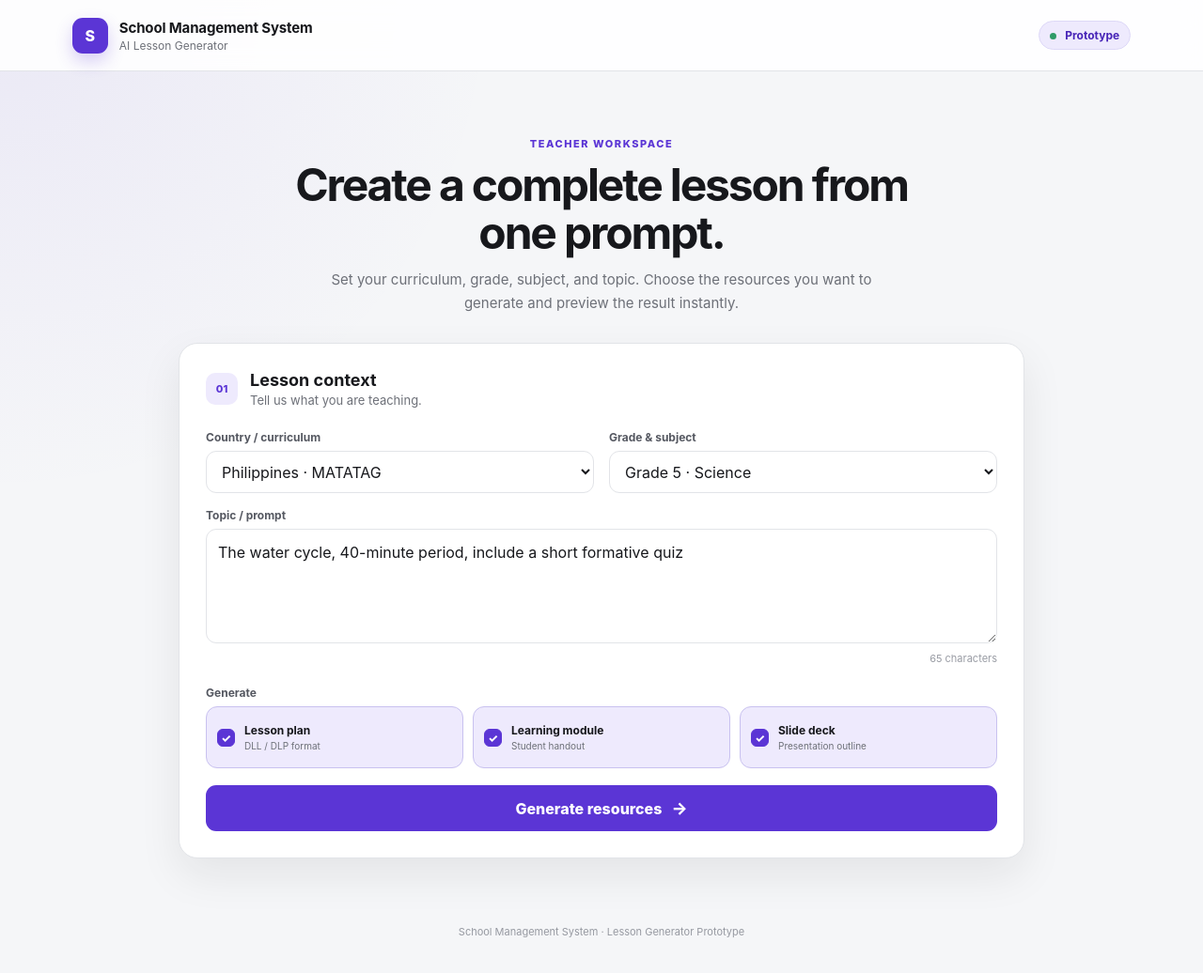
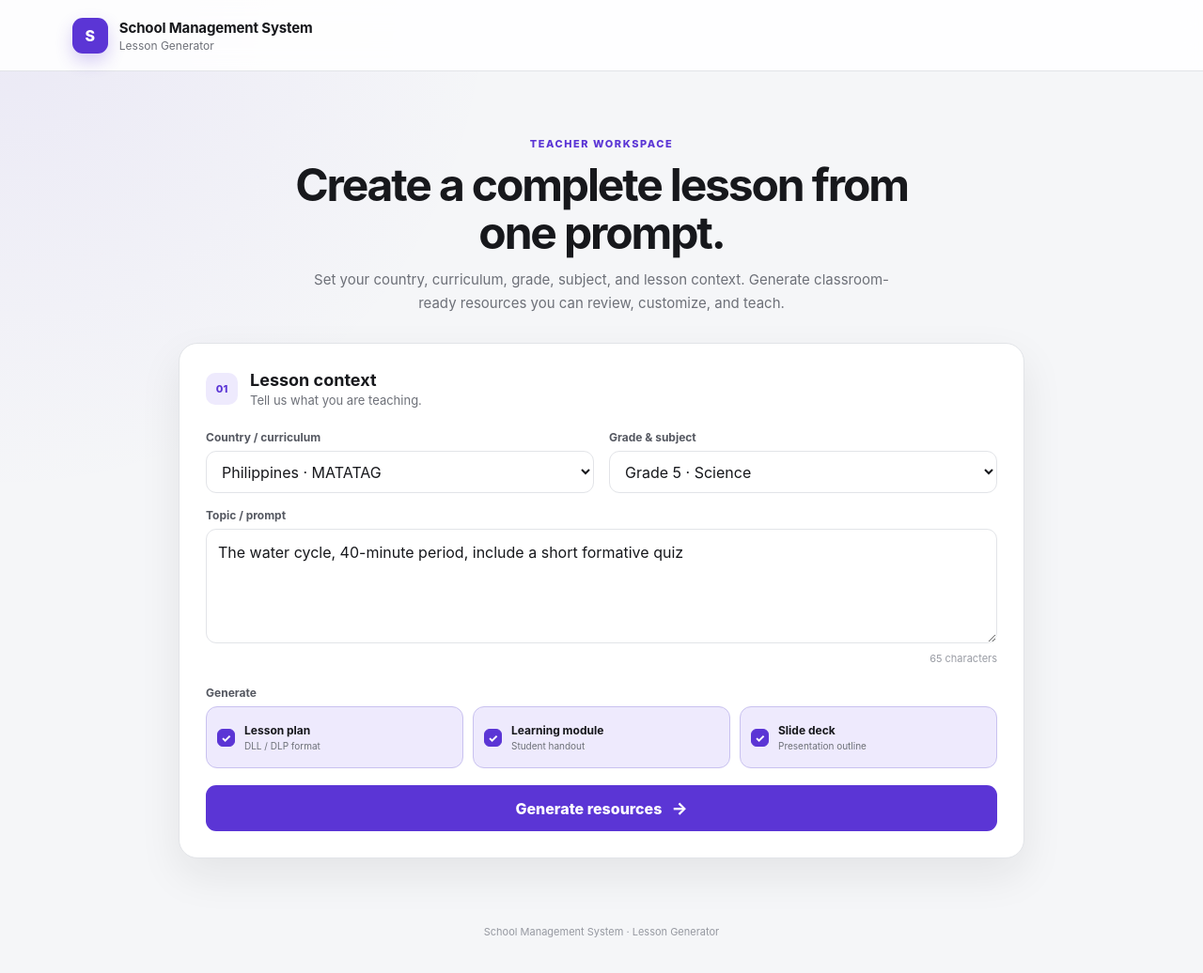
Before and after one commit to glademyr028/school-lesson-management-system, a plain HTML site: page frontend/index.html in a window 1280 px wide. Shown: the whole page at 94% size. Drawn offline with Linux system fonts and the light colour scheme.

Commit message:
Refine teacher-facing lesson generator copy

```diff
--- a/frontend/index.html
+++ b/frontend/index.html
@@ -3,7 +3,7 @@
 <head>
   <meta charset="UTF-8">
   <meta name="viewport" content="width=device-width, initial-scale=1.0">
-  <meta name="description" content="School Management System - AI Lesson Generator">
+  <meta name="description" content="School Management System - Lesson Generator">
   <title>School Management System | Lesson Generator</title>
   <link rel="stylesheet" href="style.css">
 </head>
@@ -14,10 +14,10 @@
         <div class="brand-mark">S</div>
         <div>
           <h1>School Management System</h1>
-          <p>AI Lesson Generator</p>
+          <p>Lesson Generator</p>
         </div>
       </div>
-      <div class="status-pill"><span></span> Prototype</div>
+
     </header>
 
     <main class="main-content">
@@ -25,8 +25,7 @@
         <div class="eyebrow">TEACHER WORKSPACE</div>
         <h2>Create a complete lesson from one prompt.</h2>
         <p>
-          Set your curriculum, grade, subject, and topic. Choose the resources
-          you want to generate and preview the result instantly.
+          Set your country, curriculum, grade, subject, and lesson context. Generate classroom-ready resources you can review, customize, and teach.
         </p>
       </section>
 
@@ -121,7 +120,7 @@
     </main>
 
     <footer>
-      <p>School Management System · Lesson Generator Prototype</p>
+      <p>School Management System · Lesson Generator</p>
     </footer>
   </div>
 
```
